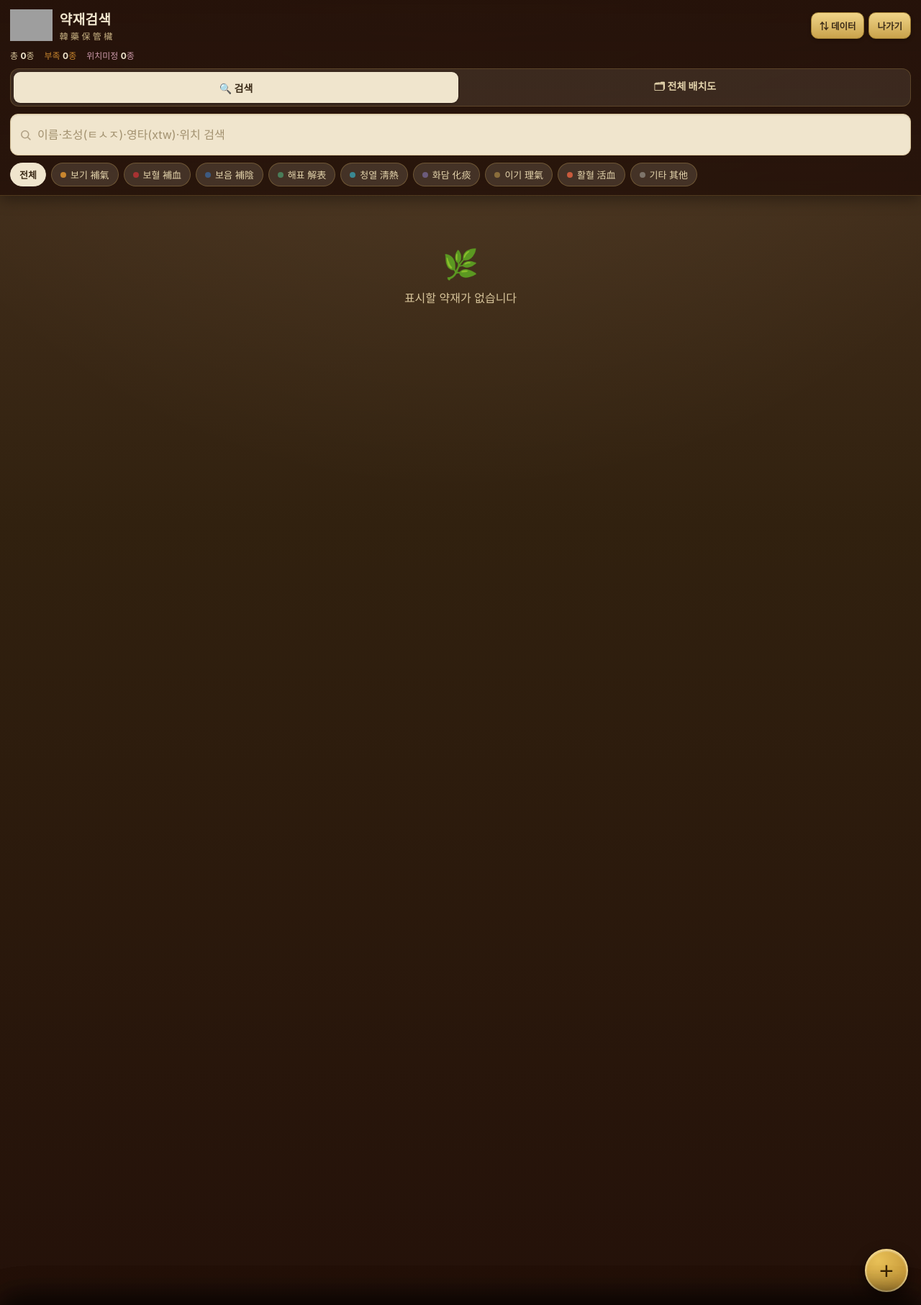
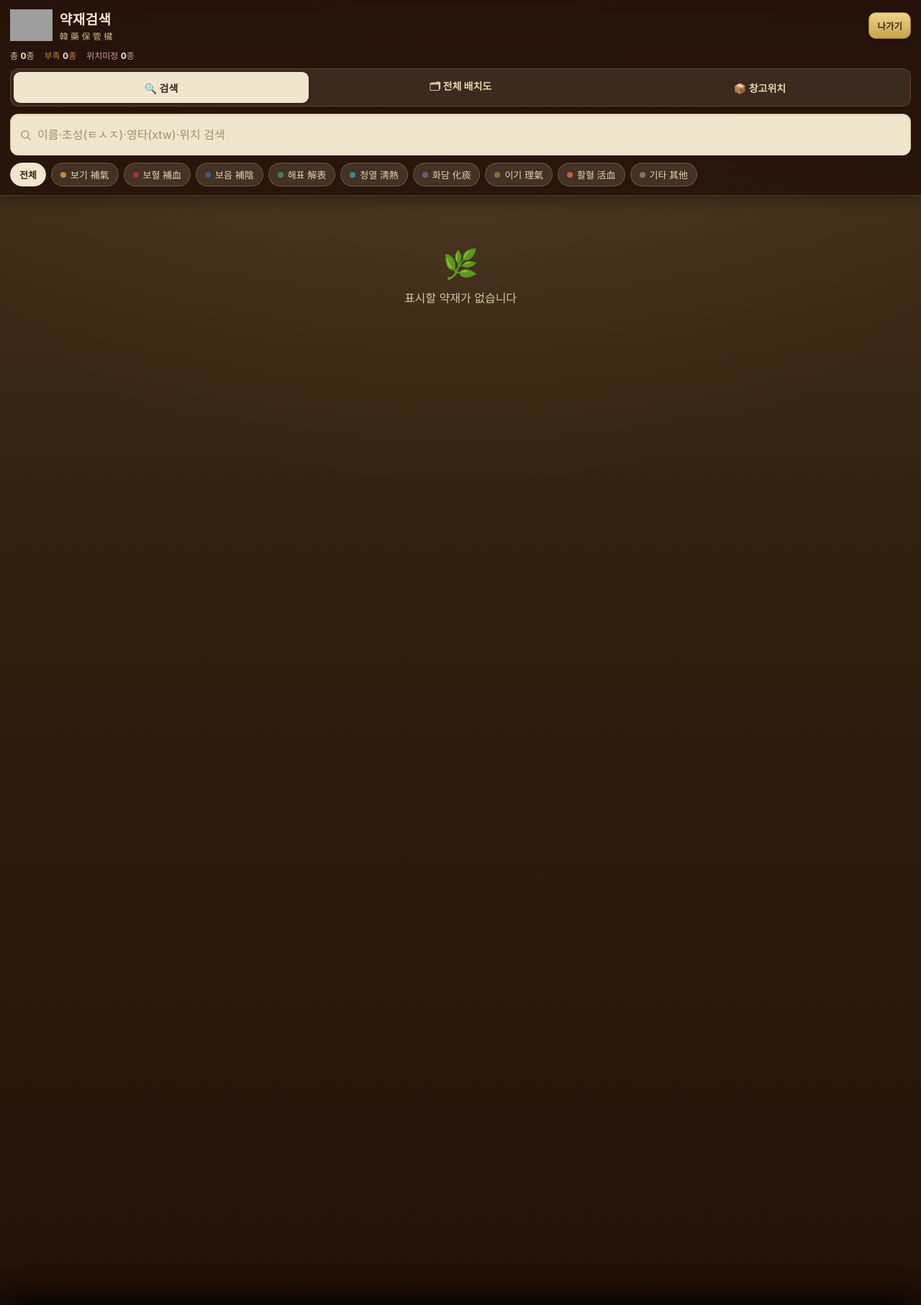
Before and after one commit to yghistory/dr2, a PHP site: page /index.php in a window 1280 px wide. Shown: the whole page at 72% size. Run offline with PHP 8.4, Linux system fonts and the light colour scheme; the visitor is signed in with stand-in values (Sample User, id 1); data that the repository does not hold is empty; grey boxes are pictures that could not be loaded.

Commit message:
Update index.php

```diff
--- a/index.php
+++ b/index.php
@@ -33,6 +33,7 @@ if (!is_logged_in()) {
 }
 
 $CSRF = csrf_token();
+$CAN_EDIT = can_edit();
 ?>
 <!DOCTYPE html>
 <html lang="ko">
@@ -278,9 +279,13 @@ $CSRF = csrf_token();
     color:#e4d4ac; font-size:14px; font-weight:700; }
   .zonebanner button{ margin-left:auto; font-family:inherit; font-size:13px; font-weight:700; cursor:pointer;
     background:var(--hanji); color:var(--ink); border:0; border-radius:9px; padding:7px 12px; }
+
+  /* 보기 전용 비밀번호 - 추가 버튼과 데이터 메뉴를 감추고, 카드를 눌러도 팝업이 열리지 않는다(서버도 쓰기를 막는다) */
+  .readonly .fab, .readonly #dataBtn{ display:none; }
+  .readonly .drawer, .readonly .maptbl .mcell{ cursor:default; }
 </style>
 </head>
-<body>
+<body<?= $CAN_EDIT ? '' : ' class="readonly"' ?>>
 
 <header>
   <div class="plate" style="display:grid;grid-template-columns:minmax(0,1fr) minmax(0,auto);gap:8px;align-items:center;">
@@ -301,8 +306,7 @@ $CSRF = csrf_token();
   <div class="tabs" id="tabs">
     <button class="tab on" data-view="search" type="button">🔍 검색</button>
     <button class="tab" data-view="map" type="button">🗂 전체 배치도</button>
-    <!-- 창고위치 탭 — 당장 안 써서 숨김. 다시 쓰려면 style 속성만 지우면 됩니다. -->
-    <button class="tab" data-view="zone" type="button" style="display:none">📦 창고위치</button>
+    <button class="tab" data-view="zone" type="button">📦 창고위치</button>
   </div>
   <div class="search">
     <svg width="17" height="17" viewBox="0 0 24 24" fill="none" stroke="#7a6647" stroke-width="2.2">
@@ -340,14 +344,11 @@ $CSRF = csrf_token();
     <div class="seclabel">🗄 약장(검색) 위치</div>
     <div class="row2">
       <div class="field"><label>열 (세로)</label>
-        <select id="f_yeol"><option value="">-</option><option>1</option><option>2</option><option>3</option><option>4</option><option>5</option><option>6</option><option>7</option><option>8</option><option>9</option><option>R</option></select></div>
+        <select id="f_yeol"><option value="">-</option><option>1</option><option>2</option><option>3</option><option>4</option><option>5</option><option>6</option><option>7</option><option>8</option><option>9</option><option>R</option><option>T</option><option>S</option></select></div>
       <div class="field"><label>행 (가로)</label><input id="f_haeng" type="number" inputmode="numeric" min="1" max="18" placeholder="1~18"></div>
     </div>
-    <!-- 창고 위치 입력 — 창고위치 탭과 함께 숨김. 다시 쓰려면 두 style 속성만 지우면 됩니다.
-         입력칸은 그대로 두어야 합니다(값을 읽고 쓰는 코드가 이 id들을 참조하며,
-         숨긴 동안에도 기존 창고 위치 값이 저장 시 유지됩니다). -->
-    <div class="seclabel" style="display:none">🏬 창고 위치 <span style="color:#a2916f;font-weight:400">· 약장과 별개</span></div>
-    <div class="row2" style="display:none">
+    <div class="seclabel">🏬 창고 위치 <span style="color:#a2916f;font-weight:400">· 약장과 별개</span></div>
+    <div class="row2">
       <div class="field"><label>구역 (A~Z)</label><input id="f_zone" placeholder="예: C" autocapitalize="characters" maxlength="2"></div>
       <div class="field"><label>열</label><input id="f_wyeol" type="number" inputmode="numeric" min="1" placeholder="1"></div>
       <div class="field"><label>행</label><input id="f_whaeng" type="number" inputmode="numeric" min="1" placeholder="1"></div>
@@ -365,11 +366,10 @@ $CSRF = csrf_token();
   <h2>데이터 <span>· 가져오기 / 내보내기</span></h2>
   <div class="datagrp">📥 가져오기 <em>엑셀·구글시트에서 표 복사 → 붙여넣기</em></div>
   <button type="button" class="btn2" id="d_impPos">약재위치 가져오기 <em>약장 열·행 배치도</em></button>
-  <!-- 약재창고 항목 2개 — 창고위치 탭과 함께 숨김. 다시 쓰려면 style 속성만 지우면 됩니다. -->
-  <button type="button" class="btn2" id="d_impWare" style="display:none">약재창고 가져오기 <em>구역·열·행</em></button>
+  <button type="button" class="btn2" id="d_impWare">약재창고 가져오기 <em>구역·열·행</em></button>
   <div class="datagrp">📤 내보내기 <em>클립보드 복사 → 엑셀에 붙여넣기</em></div>
   <button type="button" class="btn2" id="d_expPos">약재위치 내보내기 <em>약장 배치도</em></button>
-  <button type="button" class="btn2" id="d_expWare" style="display:none">약재창고 내보내기 <em>구역별 배치</em></button>
+  <button type="button" class="btn2" id="d_expWare">약재창고 내보내기 <em>구역별 배치</em></button>
 </div>
 
 <div class="sheet" id="importSheet" role="dialog" aria-modal="true">
@@ -391,6 +391,7 @@ $CSRF = csrf_token();
    데이터는 MariaDB 에 있고, 저장하면 곧바로 서버에 반영됩니다.
    세션이 끊기면(401) 로그인 화면으로 되돌아갑니다. */
 const CSRF = <?= json_encode($CSRF, JSON_UNESCAPED_UNICODE | JSON_HEX_TAG) ?>;
+const CAN_EDIT = <?= $CAN_EDIT ? 'true' : 'false' ?>;   // 수정 비밀번호로 들어왔을 때만 true
 
 async function api(action, payload){
   const opt = payload
@@ -444,7 +445,7 @@ let state = [];
 let activeCat = "전체";
 let query = "";
 let view = "search";
-const YEOL_ORDER=["1","2","3","4","5","6","7","8","9","R"];
+const YEOL_ORDER=["1","2","3","4","5","6","7","8","9","R","T","S"];   // 화면 순서 그대로(R 다음 T, S). 바꾸면 f_yeol 옵션과 parseGrid 의 열 라벨 정규식도 같이 바꾼다
 const HAENG_ORDER=Array.from({length:18},(_,i)=>String(i+1));
 
 function esc(s){ return String(s??"").replace(/[&<>"]/g,c=>({"&":"&amp;","<":"&lt;",">":"&gt;",'"':"&quot;"}[c])); }
@@ -724,7 +725,7 @@ function renderZoneDetail(el, zk){
   el.querySelectorAll(".mcell").forEach(c=>{ c.onclick=()=>openSheet(c.dataset.id); });
 }
 
-/* ── 전체 배치도(약장) 렌더 · 열 1~R × 행 1~18 단일 표 ── */
+/* ── 전체 배치도(약장) 렌더 · 열(YEOL_ORDER) × 행 1~18 단일 표 ── */
 function renderMap(){
   const el=document.getElementById("map");
   const queries=buildQueries(query);
@@ -762,6 +763,7 @@ backdrop.onclick=closeSheet;
 
 function fillCatSelect(){ F("f_cat").innerHTML=Object.keys(CATS).map(k=>`<option value="${k}">${esc(CATS[k].label)}</option>`).join(""); }
 function openSheet(id){
+  if(!CAN_EDIT) return;   // 보기 전용 - 카드, 배치도 칸, + 버튼이 모두 여기를 거친다
   const h=state.find(x=>x.id===id);
   F("f_id").value=h?h.id:""; F("sheetTitle").innerHTML=h?`약재 수정 <span>· ${esc(h.name)}</span>`:"약재 추가";
   F("f_name").value=h?.name||""; F("f_hanja").value=h?.hanja||""; F("f_cat").value=h?.cat||"기타";
@@ -810,7 +812,7 @@ document.getElementById("search").addEventListener("input",e=>{ query=e.target.v
 
 /* ── 데이터 메뉴 ── */
 let importMode="pos";   // "pos"(약재위치) | "ware"(약재창고)
-document.getElementById("dataBtn").onclick=()=>{ openBackdrop(); dataSheet.classList.add("on"); };
+document.getElementById("dataBtn").onclick=()=>{ if(!CAN_EDIT) return; openBackdrop(); dataSheet.classList.add("on"); };
 document.getElementById("d_impPos").onclick=()=>openImport("pos");
 document.getElementById("d_impWare").onclick=()=>openImport("ware");
 document.getElementById("d_expPos").onclick=()=>{ copyClip(buildPosTSV(), "약재위치"); closeSheet(); };
@@ -821,7 +823,7 @@ function openImport(mode){
   F("imp_title").innerHTML = mode==="ware" ? '약재창고 가져오기 <span>· 구역·열·행</span>' : '약재위치 가져오기 <span>· 약장 열·행</span>';
   F("imp_help").innerHTML = mode==="ware"
     ? '창고 배치표를 붙여넣으세요. <b>"A구역"</b>을 한 줄에 적고 그 아래 <b>머리글(1행~)</b>·<b>열 라벨(1열~)</b> 표를 두면, 이름이 같은 약재의 <b>창고 위치</b>가 갱신됩니다.'
-    : '<b>약장 배치도</b>를 붙여넣으세요(머리글 <b>1행~18행</b> 포함). <b>열 라벨(1열~R열)</b> 자동 인식, <b>"-"</b>·빈칸은 건너뜁니다. 이름이 같으면 <b>약장 위치</b>가 갱신됩니다.';
+    : '<b>약장 배치도</b>를 붙여넣으세요(머리글 <b>1행~18행</b> 포함). <b>열 라벨(1열~9열, R열, T열, S열)</b> 자동 인식, <b>"-"</b>·빈칸은 건너뜁니다. 이름이 같으면 <b>약장 위치</b>가 갱신됩니다.';
   F("imp_replabel").innerHTML = mode==="ware"
     ? '적용 전 기존 <b>창고 위치</b>를 모두 비우기 (해제 시: 이름 같으면 갱신, 없으면 추가)'
     : '기존 데이터를 <b>전부 교체</b> (해제 시: 이름 같으면 위치만 갱신, 나머지는 추가)';
@@ -837,16 +839,16 @@ function parseGrid(text, wantZone){
   let rows=lines.map(l=>l.split("\t"));
   if(!rows.some(r=>r.length>1)) rows=lines.map(l=>l.split(/ {2,}|,/));
   const zoneRe=/^([A-Za-z])\s*(?:구역|zone|존)$|^(?:구역|zone)\s*([A-Za-z])$/i;
-  const isHeader=r=>{ const f=(r[0]||"").trim(); return !/^(\d+|R)\s*열/.test(f) && r.filter(c=>/(\d+)\s*행/.test(c)).length>=1; };
+  const isHeader=r=>{ const f=(r[0]||"").trim(); return !/^(\d+|[RTS])\s*열/.test(f) && r.filter(c=>/(\d+)\s*행/.test(c)).length>=1; };
   const out=[]; let colRow=null, curCol="", curZone="", sawHeader=false;
   rows.forEach(r=>{
     const first=(r[0]||"").trim();
     if(wantZone){ const zm=first.match(zoneRe); if(zm && r.filter(c=>c.trim()).length<=1){ curZone=(zm[1]||zm[2]).toUpperCase(); curCol=""; colRow=null; return; } }
     if(isHeader(r)){ colRow={}; r.forEach((c,ci)=>{ const m=c.match(/(\d+)\s*행/); if(m) colRow[ci]=m[1]; }); sawHeader=true; curCol=""; return; }
-    const ym=first.match(/^(\d+|R)\s*열/); if(ym) curCol=ym[1];
+    const ym=first.match(/^(\d+|[RTS])\s*열/); if(ym) curCol=ym[1];
     r.forEach((cell,ci)=>{
       let val=(cell||"").trim(); if(!val) return;
-      if(/^(\d+|R)\s*열$/.test(val)) return;
+      if(/^(\d+|[RTS])\s*열$/.test(val)) return;
       if(/^\d+\s*행$/.test(val)) return;
       if(wantZone && zoneRe.test(val)) return;
       if(["-","–","—","--",".","·"].includes(val)) return;
```
